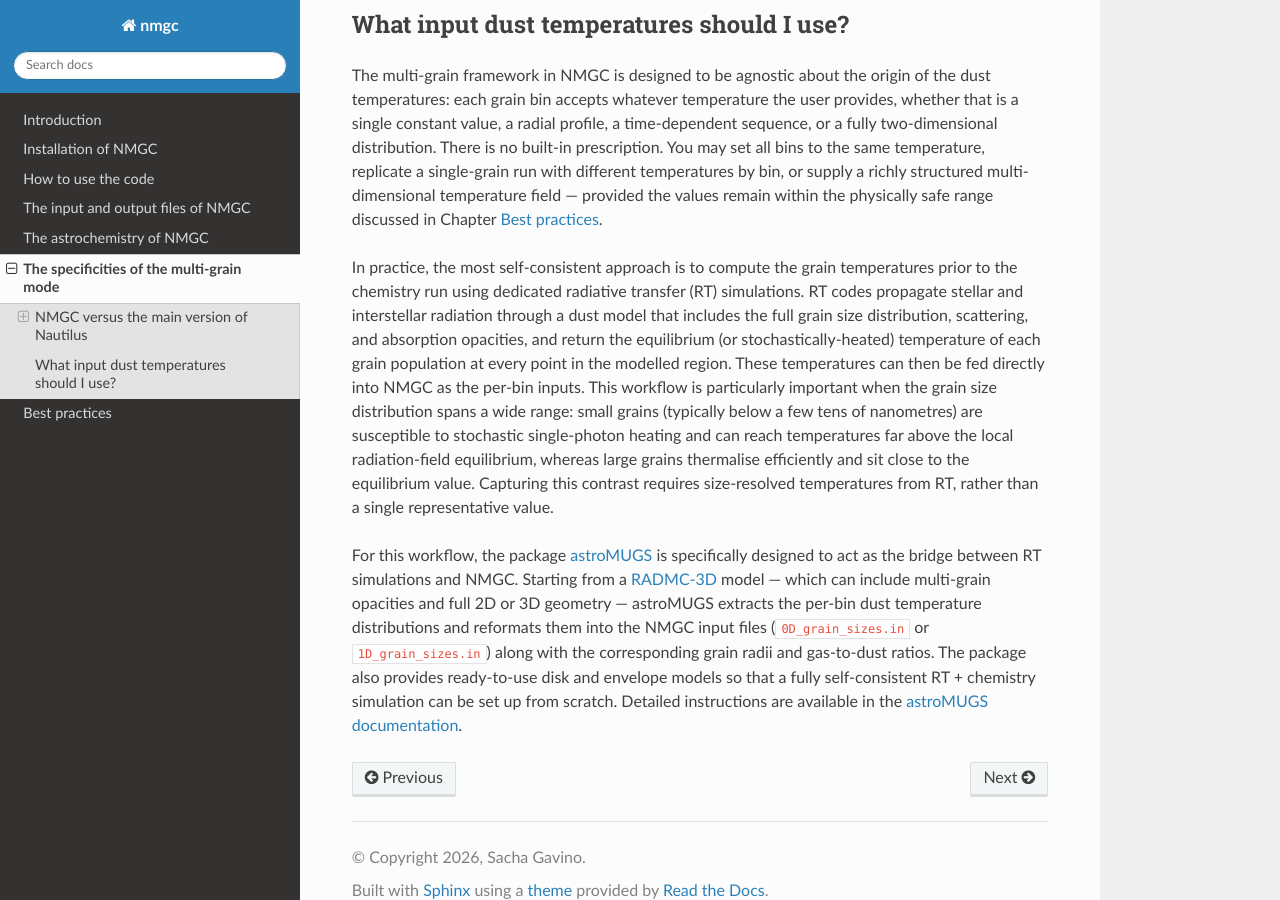
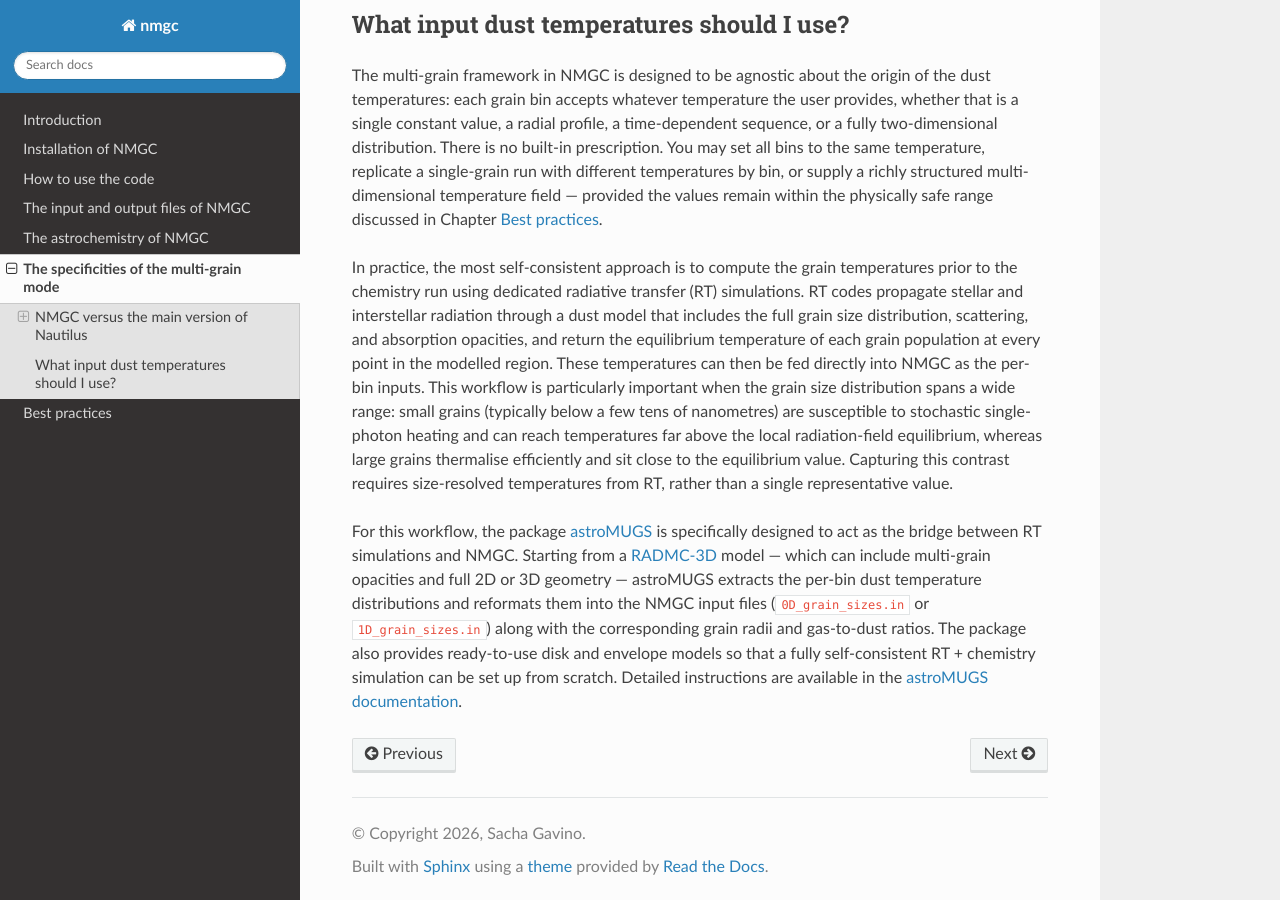
Before and after one commit to sachagavino/nmgc-2.0, a Sphinx documentation site: the page built from docs/source/specificities.rst, in a window 1280 px wide and 900 px high, scrolled down 3161 px. Built offline with Sphinx 7.4.7 and the Read the Docs theme 3.1.0, drawn with Linux system fonts in a browser that asks for light colours.

Commit message:
doc specificities temp

```diff
--- a/docs/source/specificities.rst
+++ b/docs/source/specificities.rst
@@ -74,6 +74,6 @@ What input dust temperatures should I use?
 
 The multi-grain framework in NMGC is designed to be agnostic about the origin of the dust temperatures: each grain bin accepts whatever temperature the user provides, whether that is a single constant value, a radial profile, a time-dependent sequence, or a fully two-dimensional distribution. There is no built-in prescription. You may set all bins to the same temperature, replicate a single-grain run with different temperatures by bin, or supply a richly structured multi-dimensional temperature field — provided the values remain within the physically safe range discussed in Chapter :ref:`chap-bestpractices`.
 
-In practice, the most self-consistent approach is to compute the grain temperatures prior to the chemistry run using dedicated radiative transfer (RT) simulations. RT codes propagate stellar and interstellar radiation through a dust model that includes the full grain size distribution, scattering, and absorption opacities, and return the equilibrium (or stochastically-heated) temperature of each grain population at every point in the modelled region. These temperatures can then be fed directly into NMGC as the per-bin inputs. This workflow is particularly important when the grain size distribution spans a wide range: small grains (typically below a few tens of nanometres) are susceptible to stochastic single-photon heating and can reach temperatures far above the local radiation-field equilibrium, whereas large grains thermalise efficiently and sit close to the equilibrium value. Capturing this contrast requires size-resolved temperatures from RT, rather than a single representative value.
+In practice, the most self-consistent approach is to compute the grain temperatures prior to the chemistry run using dedicated radiative transfer (RT) simulations. RT codes propagate stellar and interstellar radiation through a dust model that includes the full grain size distribution, scattering, and absorption opacities, and return the equilibrium temperature of each grain population at every point in the modelled region. These temperatures can then be fed directly into NMGC as the per-bin inputs. This workflow is particularly important when the grain size distribution spans a wide range: small grains (typically below a few tens of nanometres) are susceptible to stochastic single-photon heating and can reach temperatures far above the local radiation-field equilibrium, whereas large grains thermalise efficiently and sit close to the equilibrium value. Capturing this contrast requires size-resolved temperatures from RT, rather than a single representative value.
 
 For this workflow, the package `astroMUGS <https://github.com/sachagavino/astroMUGS>`_ is specifically designed to act as the bridge between RT simulations and NMGC. Starting from a `RADMC-3D <https://www.ita.uni-heidelberg.de/~dullemond/software/radmc-3d/>`_ model — which can include multi-grain opacities and full 2D or 3D geometry — astroMUGS extracts the per-bin dust temperature distributions and reformats them into the NMGC input files (``0D_grain_sizes.in`` or ``1D_grain_sizes.in``) along with the corresponding grain radii and gas-to-dust ratios. The package also provides ready-to-use disk and envelope models so that a fully self-consistent RT + chemistry simulation can be set up from scratch. Detailed instructions are available in the `astroMUGS documentation <https://astromugs.readthedocs.io/en/latest>`_.
```
